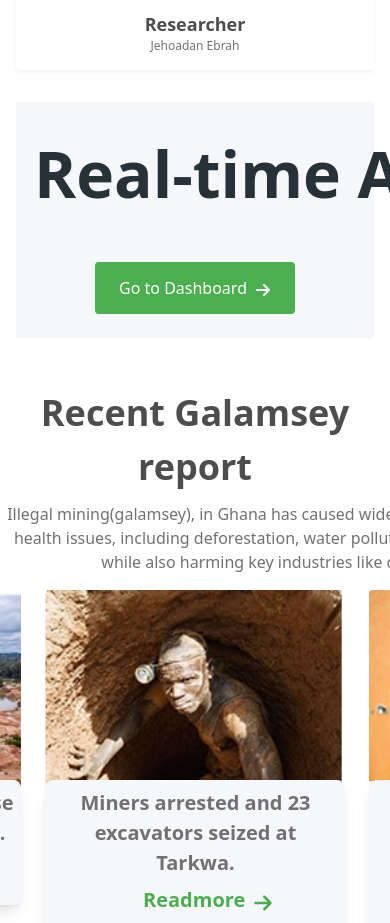
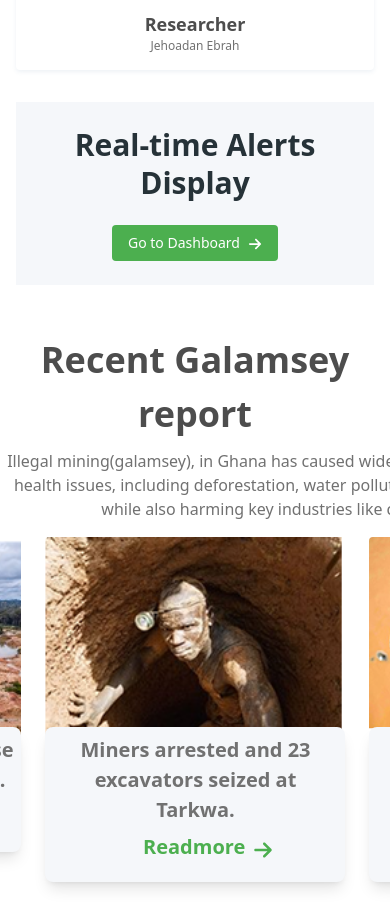
Before and after one commit to rhekord1/Climate-Sentinel, a React (Vite) app: page / in a window 390 px wide. Shown: the part 3728-4651 px from the top of the page. Built offline with nearby package versions, Linux system fonts and the light colour scheme.

Commit message:
-Modified tailfooter.jsx added responsiveness to components

```diff
--- a/src/components/tallfooter/tallfooter.jsx
+++ b/src/components/tallfooter/tallfooter.jsx
@@ -2,13 +2,13 @@ import { FaArrowRight } from "react-icons/fa6";
 
 export default function TallFooter() {
     return (
-        <div className="">
-            <div className="">
-                <h1 className="w-[800px] text-[64px] m-auto text-center font-[600] text-[#263238]">
-                Real-time Alerts Display
+        <div className="px-4 sm:px-6">
+            <div className="max-w-7xl mx-auto">
+                <h1 className="w-full md:w-[90%] lg:w-[800px] text-3xl sm:text-4xl md:text-5xl lg:text-[64px] mx-auto text-center font-[600] text-[#263238] leading-tight">
+                    Real-time Alerts Display
                 </h1>
-                <button className="flex gap-[8px] bg-[#4CAF4F] px-6 py-[14px] rounded font-[500] text-[16px] text-white m-auto mt-[40px]">
-                    Go to Dashboard <FaArrowRight className="mt-[6px]" />
+                <button className="flex gap-2 sm:gap-[8px] items-center bg-[#4CAF4F] hover:bg-green-600 px-4 sm:px-6 py-2 sm:py-[14px] rounded font-[500] text-sm sm:text-[16px] text-white mx-auto mt-6 sm:mt-8 md:mt-[40px] transition-colors duration-300">
+                    Go to Dashboard <FaArrowRight className="mt-0.5 sm:mt-[6px]" />
                 </button>
             </div>
         </div>
```
